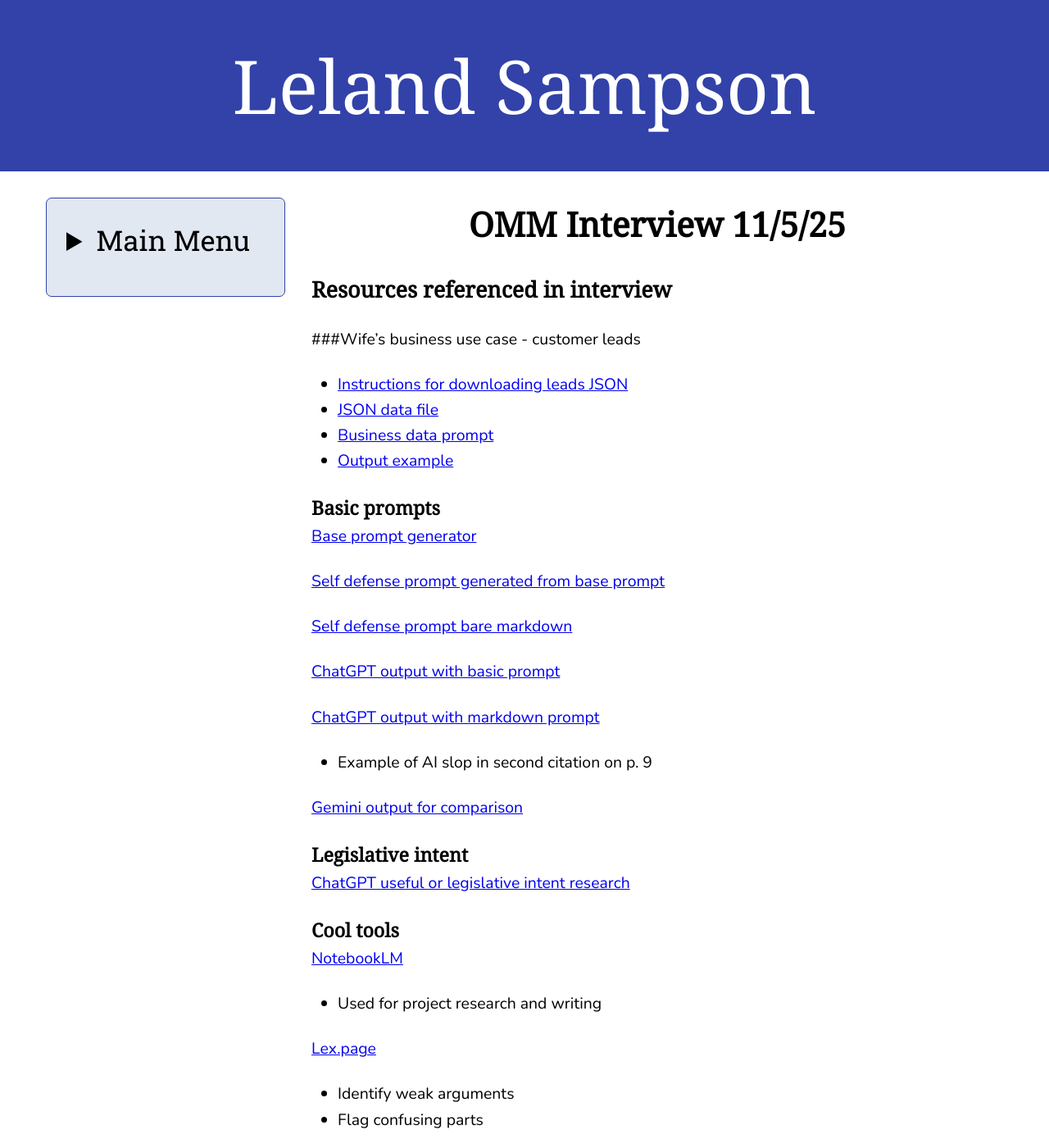
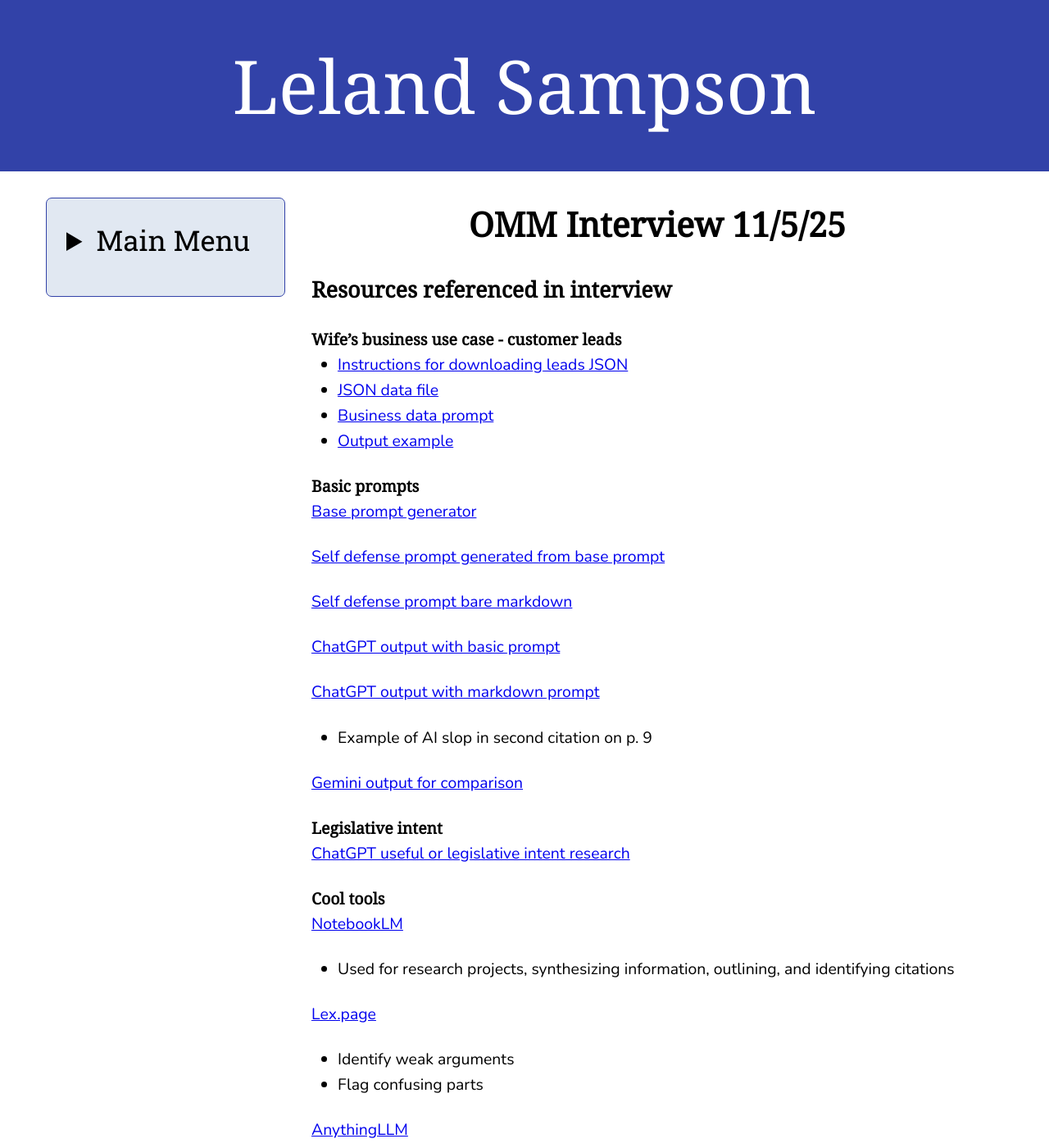
Before and after one commit to lelandsampson/Leland-Sampson-Website, a Jekyll site: the page built from omm-1.md, in a window 1280 px wide and 1400 px high. Shown: the whole window at 82% size. Built offline with Jekyll 4.4.1, drawn with Linux system fonts in a browser that asks for light colours.

Commit message:
Update omm-1.md

```diff
--- a/omm-1.md
+++ b/omm-1.md
@@ -7,13 +7,13 @@
 
 ## Resources referenced in interview
 
-###Wife's business use case - customer leads
+#### Wife's business use case - customer leads
 - [Instructions for downloading leads JSON](/files/omm/leads.pdf)
 - [JSON data file](/files/omm/howard-1.json)
 - [Business data prompt](/files/omm/business-data-prompt.pdf)
 - [Output example](/files/omm/howard.xlsx)
 
-### Basic prompts
+#### Basic prompts
 
 [Base prompt generator](https://mitenmit.github.io/gpt/)
 
@@ -28,12 +28,12 @@
 
 [Gemini output for comparison](/files/omm/Gemini-self-defense-markdown-prompt.pdf)
 
-### Legislative intent
+#### Legislative intent
 [ChatGPT useful or legislative intent research](https://chatgpt.com/share/690b44f5-f2c0-8003-ad2a-6651d67f05cd)
 
-### Cool tools
+#### Cool tools
 [NotebookLM](https://notebooklm.google.com/notebook/95a1e95a-90e4-4c11-b739-d5f40ded9c74)
-- Used for project research and writing
+- Used for research projects, synthesizing information, outlining, and identifying citations
 
 [Lex.page](https://lex.page/)
 - Identify weak arguments
```
